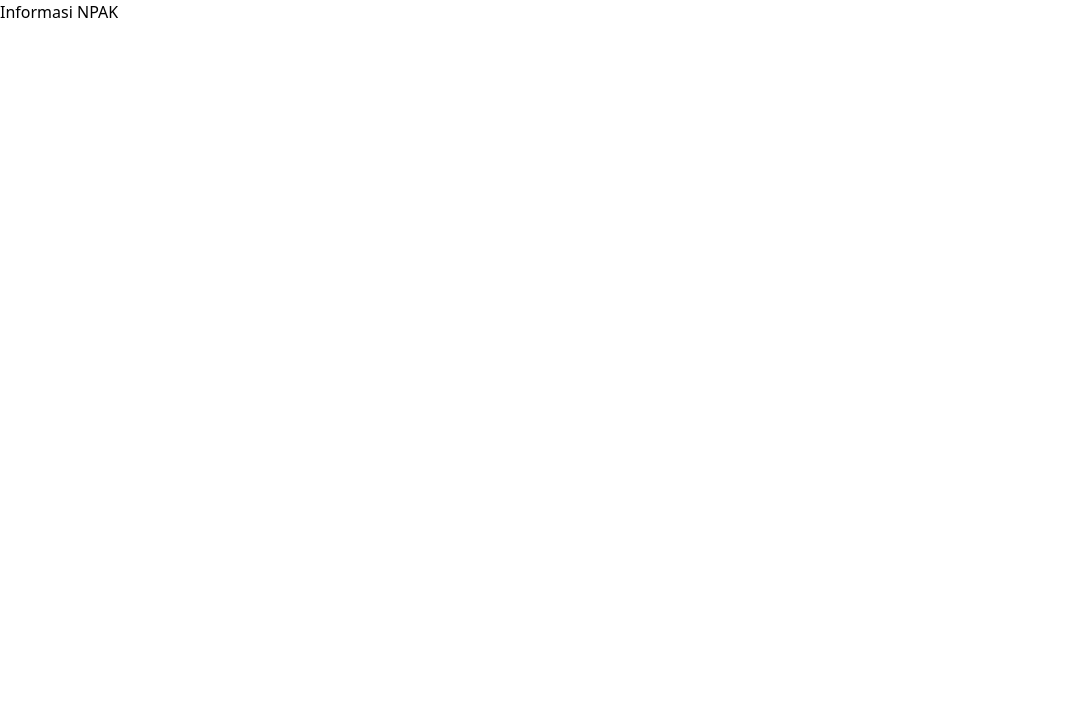
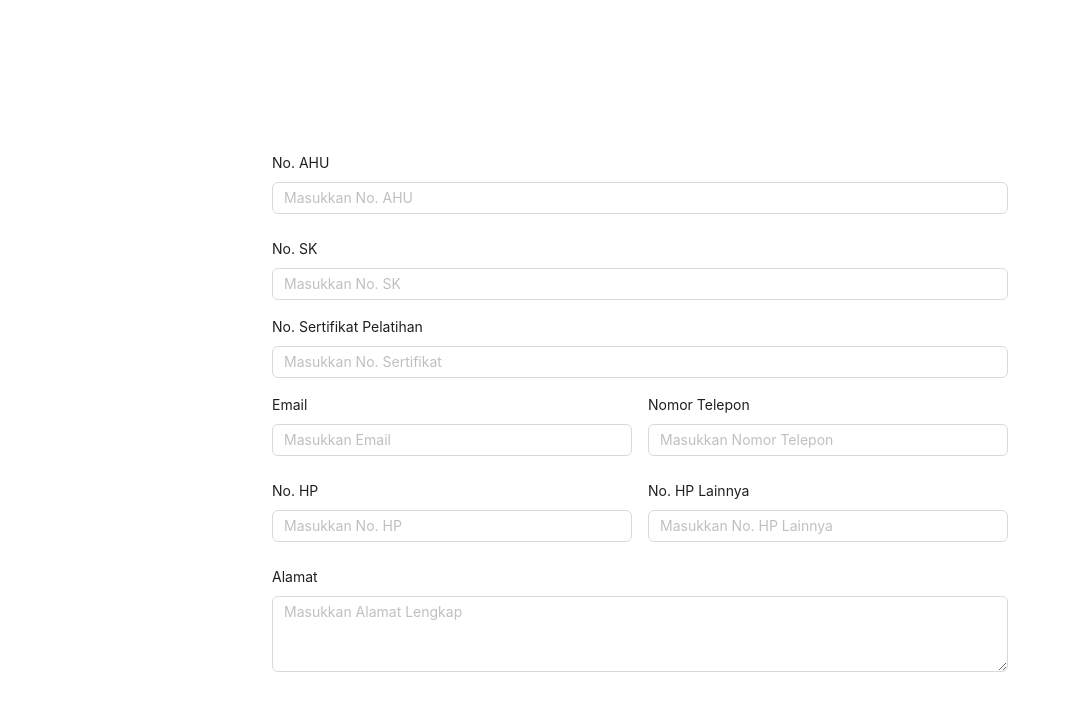
Before and after one commit to kop-go-id/kopdes-merah-putih, a Next.js app in the folder frontend/: page /npak/validasi/informasi in a window 1280 px wide. Shown: the top 710 px of the page, without its empty margins (0-1071 px from the left). Built offline with nearby package versions, Linux system fonts and the light colour scheme.

Commit message:
add Form for validasi NPAK

```diff
--- a/frontend/src/pages/npak/validasi/informasi/index.js
+++ b/frontend/src/pages/npak/validasi/informasi/index.js
@@ -1,5 +1,64 @@
-export default function UpdateNPAK() {
+import { Form, Input } from 'antd';
+
+export default function InformasiNPAK() {
     return (
-        <div>Informasi NPAK</div>
+        <Form
+            layout="vertical"
+            className="max-w-3xl mx-auto px-4 mt-6 min-h-screen h-full flex flex-col justify-center"
+            initialValues={{
+                ahu: '',
+                sk: '',
+                sertifikat: '',
+                email: '',
+                hp: '',
+                hpLain: '',
+                telepon: '',
+                alamat: '',
+            }}
+        >
+            {/* Kolom tunggal */}
+            <div className="space-y-4">
+                <Form.Item label="No. AHU" name="ahu">
+                <Input placeholder="Masukkan No. AHU" />
+                </Form.Item>
+
+                <Form.Item label="No. SK" name="sk">
+                <Input placeholder="Masukkan No. SK" />
+                </Form.Item>
+
+                <Form.Item label="No. Sertifikat Pelatihan" name="sertifikat">
+                <Input placeholder="Masukkan No. Sertifikat" />
+                </Form.Item>
+            </div>
+
+            {/* Email dan Nomor Telepon */}
+            <div className="grid grid-cols-1 md:grid-cols-2 gap-4 mt-4">
+                <Form.Item label="Email" name="email">
+                <Input type="email" placeholder="Masukkan Email" />
+                </Form.Item>
+
+                <Form.Item label="Nomor Telepon" name="telepon">
+                <Input placeholder="Masukkan Nomor Telepon" />
+                </Form.Item>
+            </div>
+
+            {/* No. HP dan No. HP Lainnya di satu baris */}
+            <div className="grid grid-cols-1 md:grid-cols-2 gap-4">
+                <Form.Item label="No. HP" name="hp">
+                <Input placeholder="Masukkan No. HP" />
+                </Form.Item>
+
+                <Form.Item label="No. HP Lainnya" name="hpLain">
+                <Input placeholder="Masukkan No. HP Lainnya" />
+                </Form.Item>
+            </div>
+
+            {/* Alamat */}
+            <div className="">
+                <Form.Item label="Alamat" name="alamat">
+                <Input.TextArea rows={3} placeholder="Masukkan Alamat Lengkap" />
+                </Form.Item>
+            </div>
+        </Form>
     )
 }
--- a/frontend/src/pages/npak/validasi/update/index.js
+++ b/frontend/src/pages/npak/validasi/update/index.js
@@ -1,5 +1,64 @@
+import { Form, Input } from 'antd';
+
 export default function UpdateNPAK() {
     return (
-        <div>Update NPAK</div>
+        <Form
+            layout="vertical"
+            className="max-w-3xl mx-auto px-4 mt-6 min-h-screen h-full flex flex-col justify-center"
+            initialValues={{
+                ahu: '',
+                sk: '',
+                sertifikat: '',
+                email: '',
+                hp: '',
+                hpLain: '',
+                telepon: '',
+                alamat: '',
+            }}
+        >
+            {/* Kolom tunggal */}
+            <div className="space-y-4">
+                <Form.Item label="No. AHU" name="ahu">
+                <Input placeholder="Masukkan No. AHU" />
+                </Form.Item>
+
+                <Form.Item label="No. SK" name="sk">
+                <Input placeholder="Masukkan No. SK" />
+                </Form.Item>
+
+                <Form.Item label="No. Sertifikat Pelatihan" name="sertifikat">
+                <Input placeholder="Masukkan No. Sertifikat" />
+                </Form.Item>
+            </div>
+
+            {/* Email dan Nomor Telepon */}
+            <div className="grid grid-cols-1 md:grid-cols-2 gap-4 mt-4">
+                <Form.Item label="Email" name="email">
+                <Input type="email" placeholder="Masukkan Email" />
+                </Form.Item>
+
+                <Form.Item label="Nomor Telepon" name="telepon">
+                <Input placeholder="Masukkan Nomor Telepon" />
+                </Form.Item>
+            </div>
+
+            {/* No. HP dan No. HP Lainnya di satu baris */}
+            <div className="grid grid-cols-1 md:grid-cols-2 gap-4">
+                <Form.Item label="No. HP" name="hp">
+                <Input placeholder="Masukkan No. HP" />
+                </Form.Item>
+
+                <Form.Item label="No. HP Lainnya" name="hpLain">
+                <Input placeholder="Masukkan No. HP Lainnya" />
+                </Form.Item>
+            </div>
+
+            {/* Alamat */}
+            <div className="">
+                <Form.Item label="Alamat" name="alamat">
+                <Input.TextArea rows={3} placeholder="Masukkan Alamat Lengkap" />
+                </Form.Item>
+            </div>
+        </Form>
     )
 }
```
